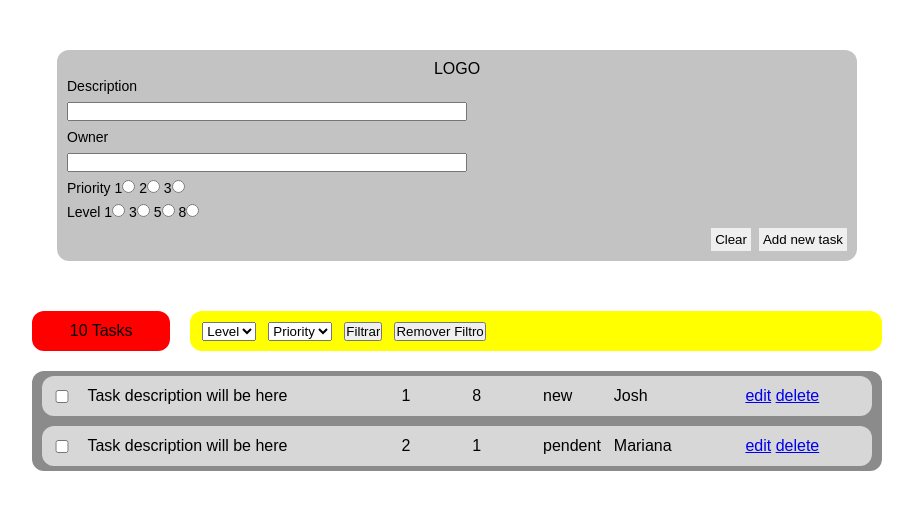
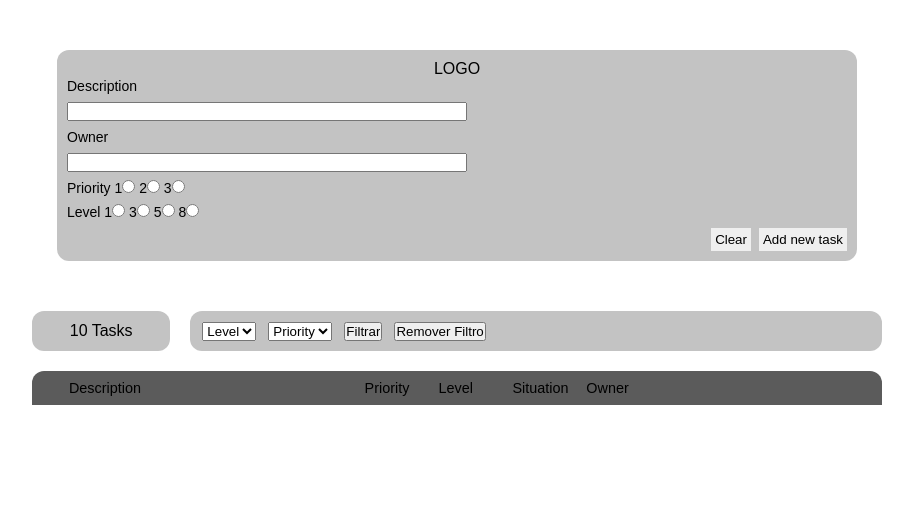
Before and after one commit to WillamiFerreira/IFPI-Backend, a plain HTML site: page Atividades/TarefaAPI/public/index.html in a window 1280 px wide. Shown: the whole page, without its empty margins (183-1096 px from the left). Drawn offline with Linux system fonts and the light colour scheme; no server answers.

Commit message:
Descrição de cada elemento do item adicionado

```diff
--- a/Atividades/TarefaAPI/public/index.html
+++ b/Atividades/TarefaAPI/public/index.html
@@ -61,31 +61,15 @@
             <input id="remove-filter-btn" type="submit" value="Remover Filtro">
         </div>
     </div>
+    <div class="column-desc">
+        <p></p>
+        <p>Description</p>
+        <p>Priority</p>
+        <p>Level</p>
+        <p>Situation</p>
+        <p>Owner</p>
+    </div>
     <div class="task-cont">
-        <div class="task-item">
-            <input type="checkbox" name="item-checked" id="item-checked">
-            <span>Task description will be here</span>
-            <span>1</span>
-            <span>8</span>
-            <span>new</span>
-            <span>Josh</span>
-            <span>
-                <a href="#">edit</a>
-                <a href="#">delete</a>
-            </span>
-        </div>
-        <div class="task-item">
-            <input type="checkbox" name="item-checked" id="item-checked">
-            <span>Task description will be here</span>
-            <span>2</span>
-            <span>1</span>
-            <span>pendent</span>
-            <span>Mariana</span>
-            <span>
-                <a href="#">edit</a>
-                <a href="#">delete</a>
-            </span>
-        </div>
     </div>
     <script type="module" src="script.js"></script>
 </body>
--- a/Atividades/TarefaAPI/public/style.css
+++ b/Atividades/TarefaAPI/public/style.css
@@ -40,7 +40,7 @@ input[type="text"] {
 .add-task-cont {
     width: 100%;
     max-width: 800px;
-    background-color: rgb(195, 195, 195);
+    background-color: #c3c3c3;
     margin: 50px auto;
     padding: 10px;
     border-radius: 12px;
@@ -72,13 +72,13 @@ input[type="text"] {
 }
 
 .filter-bar-cont div:first-child {
-    background-color: red;
+    background-color:#c3c3c3;
     border-radius: 12px;
     justify-content: center;
 }
 
 .filter-bar-cont div:nth-child(2) {
-    background-color: yellow;
+    background-color: #c3c3c3;
     border-radius: 12px;
     column-gap: 12px;
 }
@@ -89,13 +89,25 @@ input[type="text"] {
     margin: 0 auto;
     max-width: 850px;
     background-color: rgb(139, 139, 139);
-    border-radius: 12px;
+    border-radius: 0 0 12px 12px;
     row-gap: 0px;
+}
+
+.column-desc{
+        display: grid;
+        grid-template-columns:0.5fr 4fr 1fr 1fr 1fr 2fr 2fr;
+        height: 34px;
+        max-width: 850px;
+        margin: 0 auto;
+        align-items: center;
+        background-color: rgb(91, 91, 91);
+        font-size: 0.9em;
+        border-radius: 12px 12px 0 0 ;
 }
 
 .task-item {
     display: grid;
-    grid-template-columns: 0.5fr 5fr 1fr 1fr 1fr 2fr 2fr;
+    grid-template-columns: 0.5fr 4fr 1fr 1fr 1fr 2fr 2fr;
     height: 40px;
     column-gap: 10px;
     align-items: center;
```
